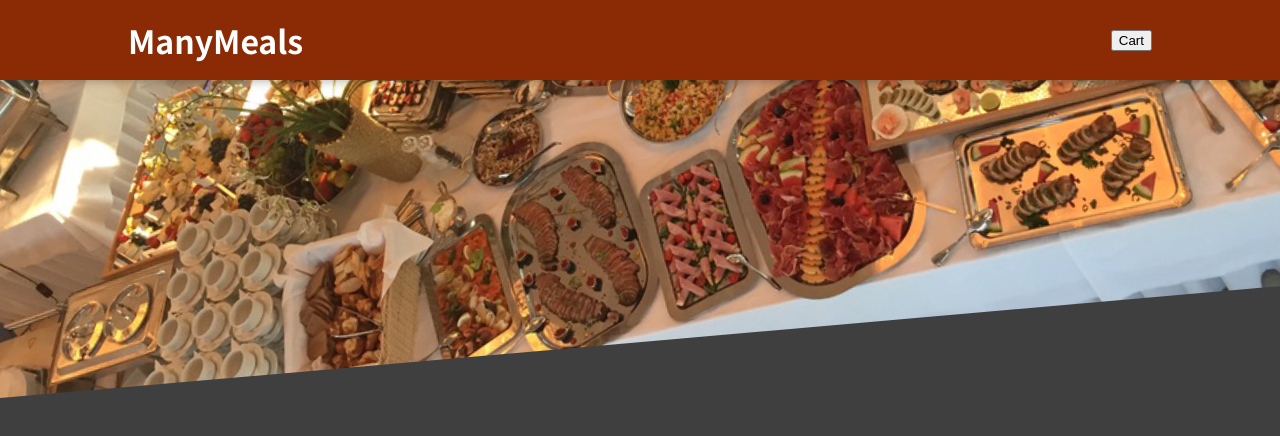
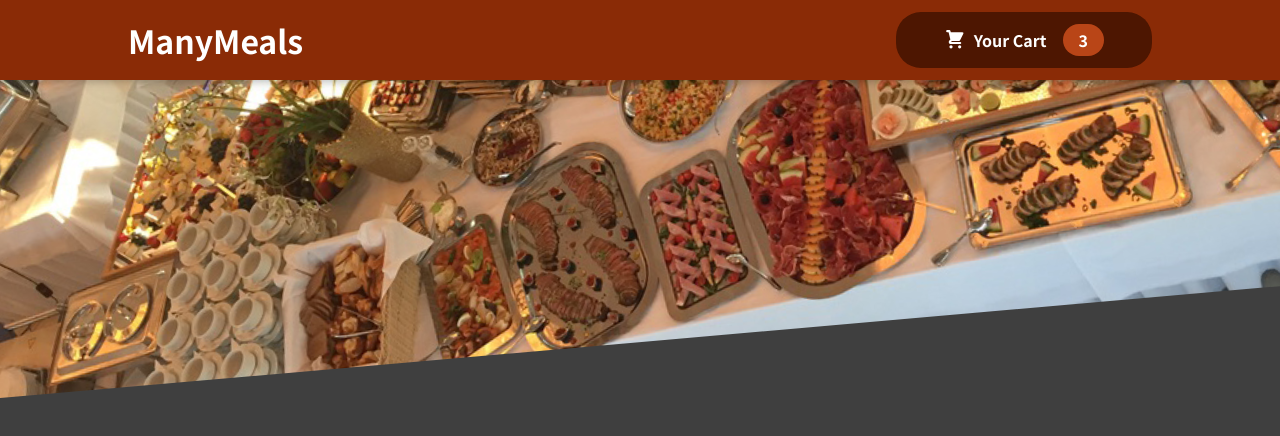
Before and after one commit to TartCodes/food-order, a React (Vite) app: page / in a window 1280 px wide. Shown: the top 436 px of the page. Built offline with nearby package versions, Linux system fonts and the light colour scheme.

Commit message:
cart added

```diff
--- /dev/null
+++ b/src/Components/Cart/CartIcon.jsx
@@ -0,0 +1,15 @@
+import React from "react";
+
+const CartIcon = () => {
+	return (
+		<svg
+			xmlns="http://www.w3.org/2000/svg"
+			viewBox="0 0 20 20"
+			fill="currentColor"
+		>
+			<path d="M3 1a1 1 0 000 2h1.22l.305 1.222a.997.997 0 00.01.042l1.358 5.43-.893.892C3.74 11.846 4.632 14 6.414 14H15a1 1 0 000-2H6.414l1-1H14a1 1 0 00.894-.553l3-6A1 1 0 0017 3H6.28l-.31-1.243A1 1 0 005 1H3zM16 16.5a1.5 1.5 0 11-3 0 1.5 1.5 0 013 0zM6.5 18a1.5 1.5 0 100-3 1.5 1.5 0 000 3z" />
+		</svg>
+	);
+};
+
+export default CartIcon;
--- a/src/Components/Layout/Header.jsx
+++ b/src/Components/Layout/Header.jsx
@@ -1,13 +1,13 @@
+import meals from "/src/assets/images/meals.jpg";
 import classes from "./Header.module.css";
-import meals from "/src/assets/images/meals.jpg";
-import Card from "../UI/Card";
+import HeaderCartButton from "./HeaderCartButton";
 
 const Header = (props) => {
 	return (
 		<>
 			<header className={classes.header}>
 				<h1>ManyMeals</h1>
-				<button>Cart</button>
+				<HeaderCartButton />
 			</header>
 			<div className={classes["main-image"]}>
 				<img
--- /dev/null
+++ b/src/Components/Layout/HeaderCartButton.jsx
@@ -0,0 +1,16 @@
+import CartIcon from "../Cart/CartIcon";
+import classes from "./HeaderCartButton.module.css";
+
+const HeaderCartButton = (props) => {
+	return (
+		<button className={classes.button}>
+			<span className={classes.icon}>
+				<CartIcon />
+			</span>
+			<span>Your Cart</span>
+			<span className={classes.badge}>3</span>
+		</button>
+	);
+};
+
+export default HeaderCartButton;
--- /dev/null
+++ b/src/Components/Layout/HeaderCartButton.module.css
@@ -0,0 +1,59 @@
+.button {
+	cursor: pointer;
+	font: inherit;
+	border: none;
+	background-color: #4d1601;
+	color: white;
+	padding: 0.75rem 3rem;
+	display: flex;
+	justify-content: space-around;
+	align-items: center;
+	border-radius: 25px;
+	font-weight: bold;
+}
+
+.button:hover,
+.button:active {
+	background-color: #2c0d00;
+}
+
+.icon {
+	width: 1.35rem;
+	height: 1.35rem;
+	margin-right: 0.5rem;
+}
+
+.badge {
+	background-color: #b94517;
+	padding: 0.25rem 1rem;
+	border-radius: 25px;
+	margin-left: 1rem;
+	font-weight: bold;
+}
+
+.button:hover .badge,
+.button:active .badge {
+	background-color: #92320c;
+}
+
+.bump {
+	animation: bump 300ms ease-out;
+}
+
+@keyframes bump {
+	0% {
+		transform: scale(1);
+	}
+	10% {
+		transform: scale(0.9);
+	}
+	30% {
+		transform: scale(1.1);
+	}
+	50% {
+		transform: scale(1.15);
+	}
+	100% {
+		transform: scale(1);
+	}
+}
```
